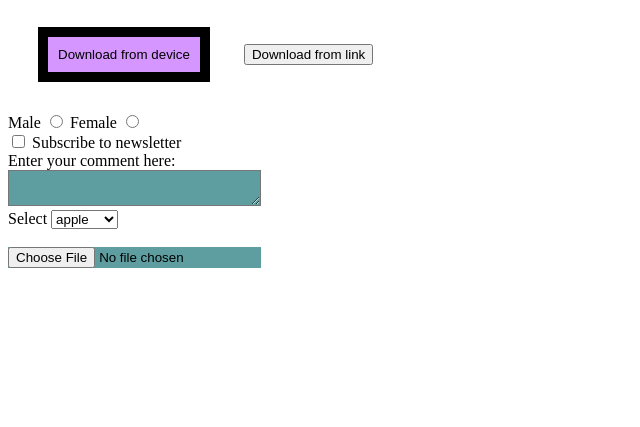
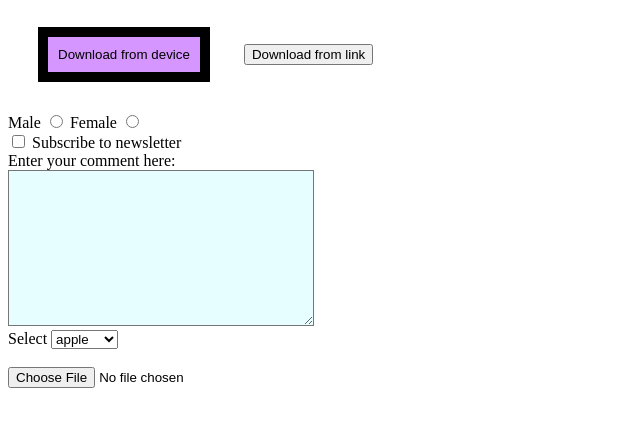
Before and after one commit to Bodhisattva-Duduka/Web-development, a plain HTML site: page Html/page1_to_page2/forms_and_input_tags1.html in a window 1280 px wide. Shown: the part 115-542 px from the top of the page, without its empty margins (0-640 px from the left). Drawn offline with Linux system fonts and the light colour scheme.

Commit message:
changed some more UI

```diff
--- a/Html/page1_to_page2/style.css
+++ b/Html/page1_to_page2/style.css
@@ -12,8 +12,10 @@
     color: rgb(115, 0, 255);
     background-color: bisque;
 }
-#textarea , #file {
-    background-color: cadetblue;
+#textarea{
+    background-color: rgb(230, 254, 255);
+    width: 300px;
+    height: 150px;
 }
 #download_button{
     background-color: rgb(213, 151, 255);
```
